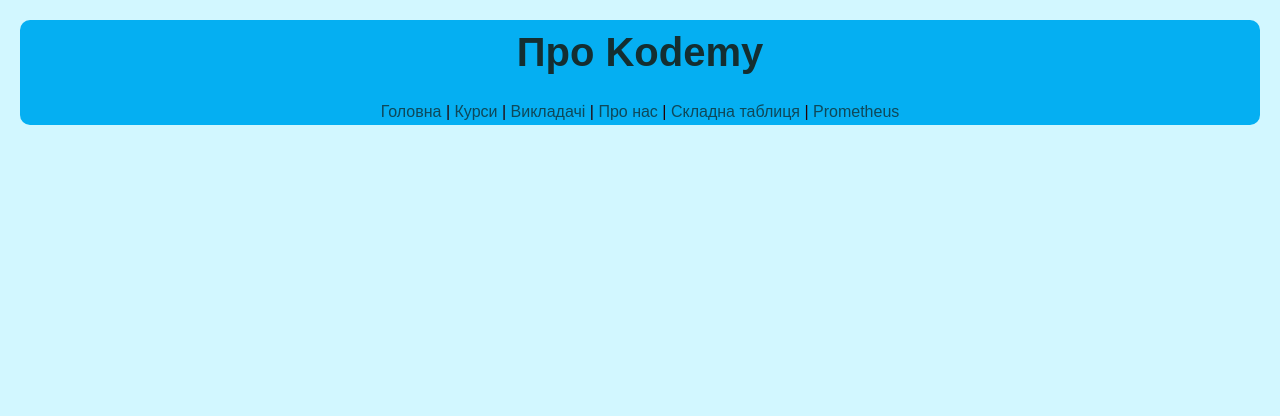
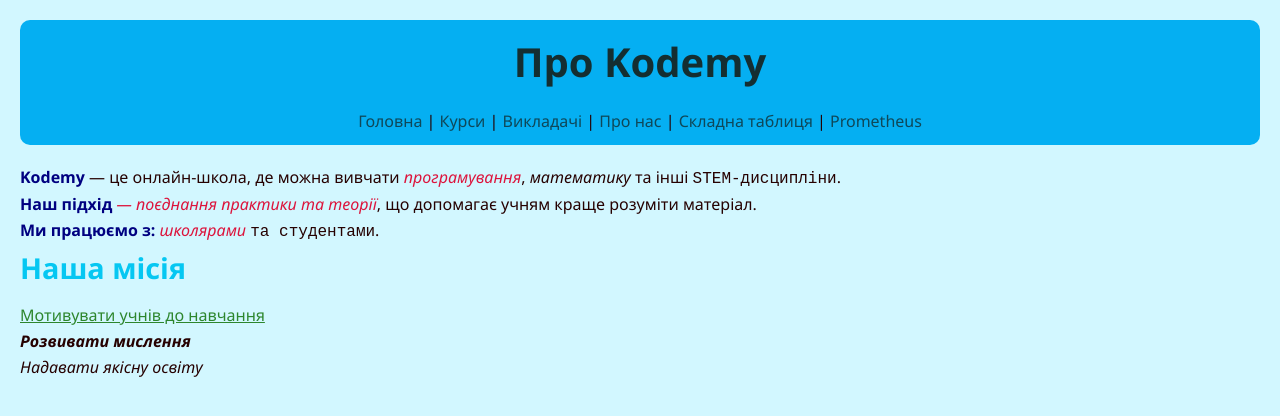
Before and after one commit to KovalchukDEV/lab1okr, a plain HTML site: page aboutus.html in a window 1280 px wide. Drawn offline with Linux system fonts and the light colour scheme.

Commit message:
Оновлено стилі CSS згідно з вимогами лабораторної 4

```diff
--- a/aboutus.html
+++ b/aboutus.html
@@ -6,7 +6,7 @@
     <title>Kodemy - Про нас</title>
     <link rel="stylesheet" href="/styles.css">
 </head>
-<body >
+<body>
     <header>
         <h1>Про Kodemy</h1>
         <nav>
@@ -17,4 +17,21 @@
             <a href="/complex_table.html">Складна таблиця</a> |
             <a href="https://prometheus.org.ua/" target="_blank">Prometheus</a>
         </nav>
-    </header
+    </header>
+
+    <main>
+        <section class="about-section">
+            <p><b>Kodemy</b> — це онлайн-школа, де можна вивчати <i>програмування</i>, <i>математику</i> та інші <tt>STEM-дисципліни</tt>.</p>
+            <p><b>Наш підхід</b> <i>— поєднання практики та теорії</i>, що допомагає учням краще розуміти матеріал.</p>
+            <p><b>Ми працюємо з:</b> <i>школярами</i> <tt>та студентами</tt>.</p>
+        </section>
+
+        <section class="mission">
+            <h2>Наша місія</h2>
+            <p><em>Мотивувати учнів до навчання</em></p>
+            <p><strong><em>Розвивати мислення</em></strong></p>
+            <i>Надавати якісну освіту</i>
+        </section>
+    </main>
+</body>
+</html>
--- a/styles.css
+++ b/styles.css
@@ -1,14 +1,14 @@
 body {
     background-color: #d2f7ff;
     color: #260101;
-    font-family: sans-serif;
+    font-family: 'Segoe UI', sans-serif;
     font-size: 16px;
     line-height: 1.6;
     margin: 0;
     padding: 20px;
 }
 
-
+/* HEADER */
 header {
     background-color: #05AFF2;
     text-align: center;
@@ -16,25 +16,15 @@ header {
     justify-content: center;
     align-items: center;
     flex-direction: column;
-    padding: 0px;
+    padding: 10px 20px;
     border-radius: 10px;
-    margin-bottom: 0px;
+    margin-bottom: 20px;
 }
 
+/* TEXT ELEMENTS */
 h1, h2, h3, p, ul, ol, li {
     margin: 0;
     padding: 0;
-}
-
-a {
-    color: #0f4859;
-    text-decoration: none;
-}
-
-a:hover {
-    color: #71d9ff;
-    text-decoration: underline;
-    transition: color 0.3s ease;
 }
 
 h1 {
@@ -55,7 +45,19 @@ h3 {
     margin-bottom: 10px;
 }
 
+/* LINKS */
+a {
+    color: #0f4859;
+    text-decoration: none;
+}
 
+a:hover {
+    color: #71d9ff;
+    text-decoration: underline;
+    transition: color 0.3s ease;
+}
+
+/* TABLE */
 table {
     width: 100%;
     border-collapse: collapse;
@@ -75,6 +77,13 @@ th {
     color: #fff;
 }
 
+caption {
+    font-size: 1.8em;
+    color: #000000;
+    margin-bottom: 12px;
+}
+
+/* LISTS */
 ul, ol {
     margin: 1em 0;
     padding-left: 2em;
@@ -83,24 +92,6 @@ ul, ol {
 li {
     margin-bottom: 0.5em;
 }
-
-footer {
-    text-align: center;
-    padding: 0;
-    margin-top: 0;
-    background-color: #0a2038;
-    color: #ffffff;
-    border-top: 1px solid #ccc;
-    border-radius: 10px;
-}
-
-
-.important-paragraph {
-    color: #ff0000 !important;
-    font-weight: bold;
-    font-style: italic;
-}
-
 
 ul.custom-list {
     list-style-type: square;
@@ -112,6 +103,7 @@ ol.custom-list {
     color: #0b6b81;
 }
 
+/* DEFINITIONS */
 dl {
     margin-bottom: 1em;
 }
@@ -125,3 +117,39 @@ dd {
     margin-left: 2em;
     padding-bottom: 0.5em;
 }
+
+/* SEMANTIC AND VISUAL HIGHLIGHTS */
+.important-paragraph {
+    color: #ff0000 !important;
+    font-weight: bold;
+    font-style: italic;
+}
+
+/* CONTEXTUAL SELECTORS */
+p b {
+    color: navy;
+    font-weight: bold;
+}
+
+b + i {
+    color: crimson;
+    font-style: italic;
+}
+
+p > em {
+    color: #2d862d;
+    text-decoration: underline;
+    font-style: normal;
+}
+
+/* FOOTER */
+footer {
+    text-align: center;
+    padding: 10px;
+    margin-top: 20px;
+    background-color: #0a2038;
+    color: #ffffff;
+    border-top: 1px solid #ccc;
+    border-radius: 10px;
+    font-size: 0.9em;
+}
```
